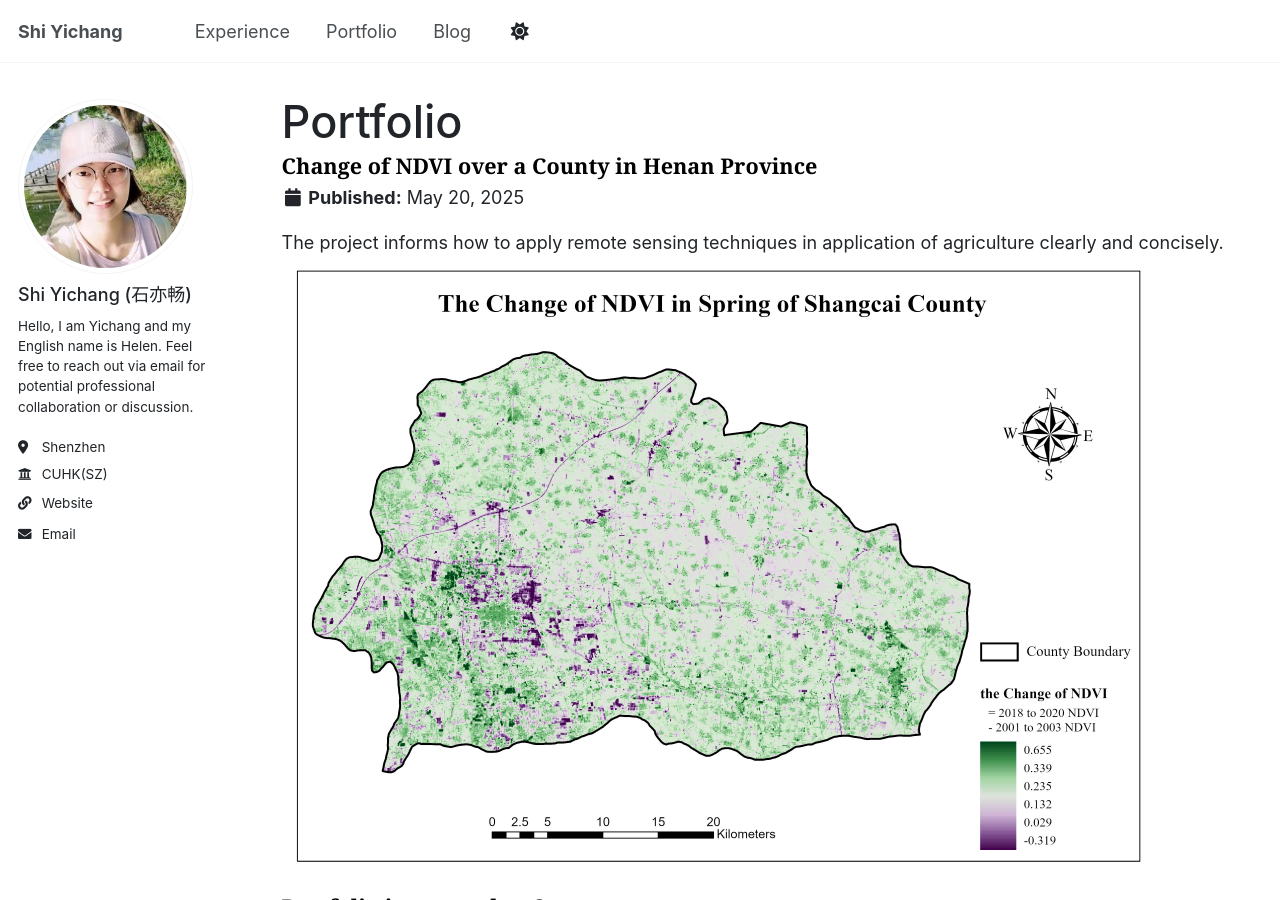
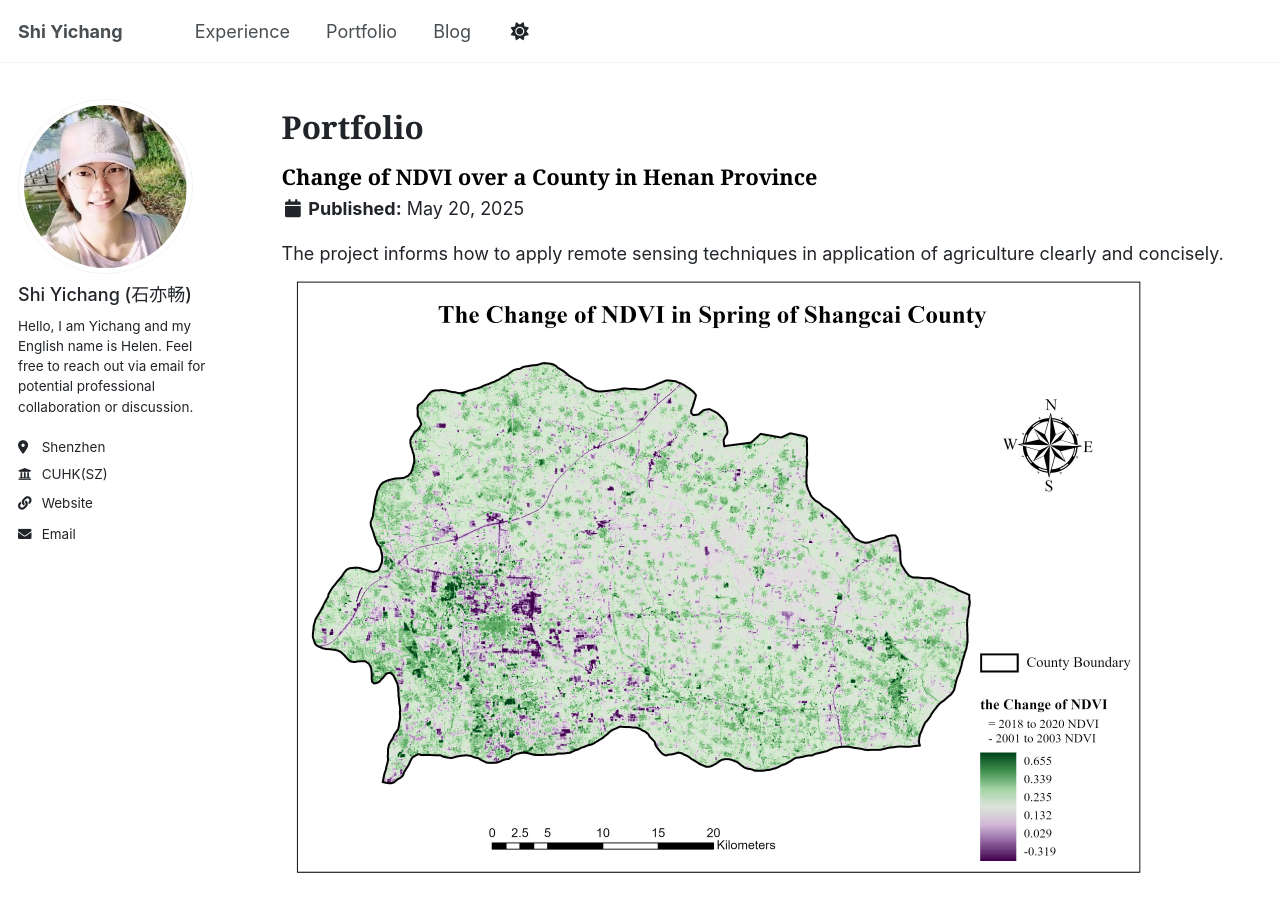
Before and after one commit to Helensyc/helensyc.github.io, a Jekyll site: the page built from _pages/portfolio.html, in a window 1280 px wide and 900 px high. Built offline with Jekyll 4.4.1, drawn with Linux system fonts in a browser that asks for light colours.

Commit message:
Update portfolio.html

```diff
--- a/_pages/portfolio.html
+++ b/_pages/portfolio.html
@@ -1,12 +1,14 @@
 ---
 layout: archive
-title: "Portfolio"
 permalink: /portfolio/
 author_profile: true
 ---
 
 {% include base_path %}
 
+<h2 style="font-family: Georgia, serif; font-size: 1.75rem; font-weight: 600; margin-bottom: 1rem;">
+  Portfolio
+</h2>
 
 {% for post in site.portfolio %}
   {% include archive-single.html %}
```
